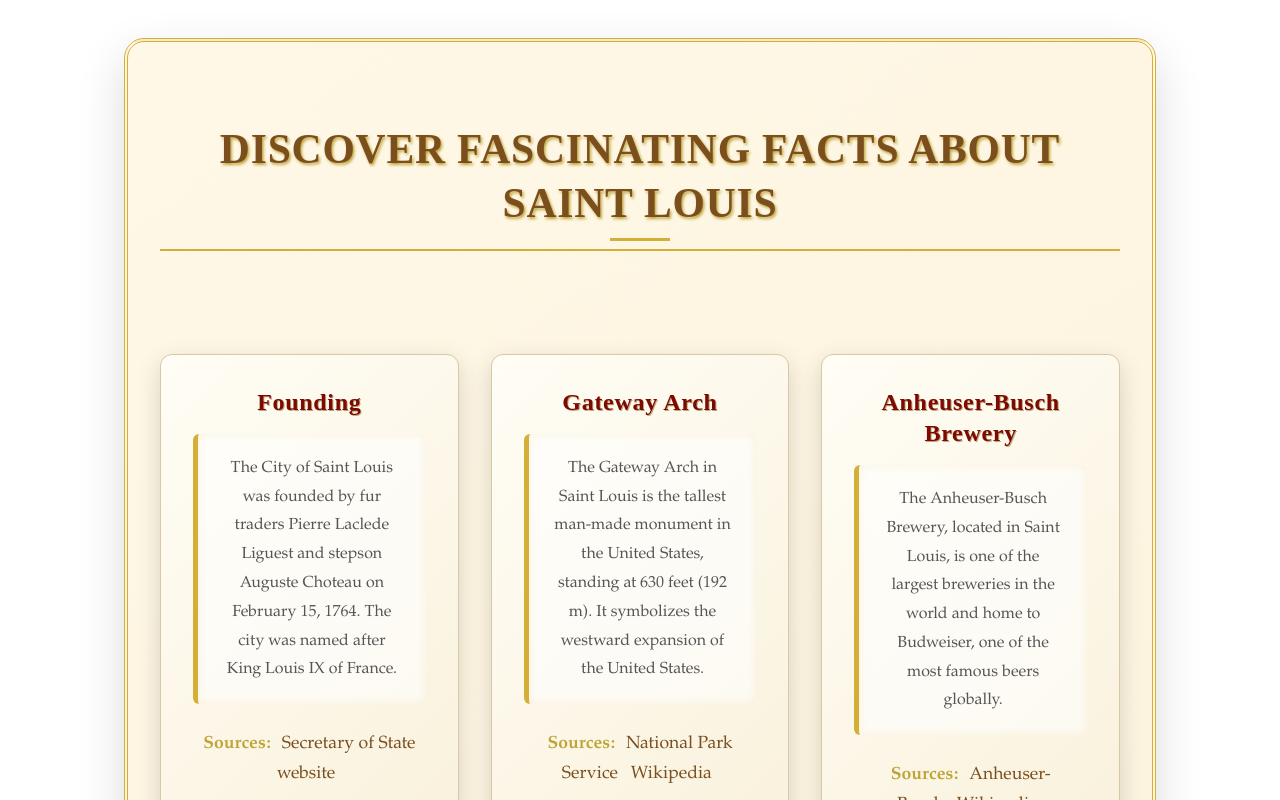
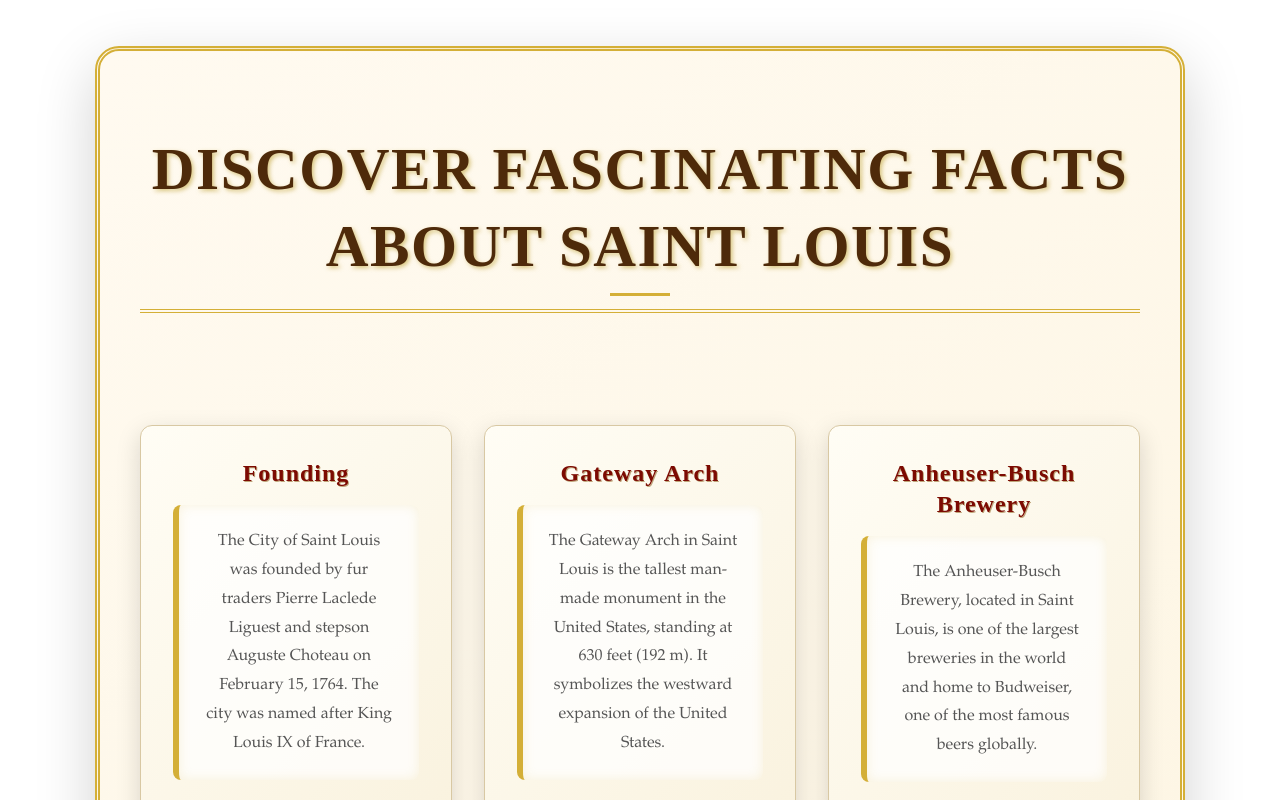
Before and after one commit to mcckyle/saint-louis-facts, a React (Vite) app: page / in a window 1280 px wide. Shown: the part 1480-2280 px from the top of the page. Built offline with nearby package versions, Linux system fonts and the light colour scheme.

Commit message:
FunFactsList.jsx: Adjust the facts list styles for consistency purposes.

```diff
--- a/src/components/FunFactsList.css
+++ b/src/components/FunFactsList.css
@@ -3,45 +3,40 @@
 /* Fun Facts Section Styling */
 .fun-facts
 {
-    background: linear-gradient(145deg, #fff8e7, #f6e9c8);
-    padding: 5rem 2rem;
-    border-radius: 20px;
-    box-shadow: 0 18px 48px rgba(0, 0, 0, 0.14);
-    margin: 4rem auto;
-    max-width: 1150px;
+    background: linear-gradient(145deg, #fffaf0, #f9ebc6);
+    padding: 5rem 2.5rem;
+    border-radius: 24px;
+    box-shadow: 0 20px 60px rgba(0, 0, 0, 0.18);
+    margin: 4.5rem auto;
+    max-width: 1180px;
     text-align: center;
-    border: 4px double #d4af37;
+    border: 5px double #d4af37;
     font-family: 'Playfair Display', 'Garamond', serif;
+    position: relative;
+    overflow: hidden;
 }
 
 /* Container to align the content .*/
 .facts-container
 {
-    max-width: 960px;
+    max-width: 1000px;
     margin: 0 auto;
 }
 
 /* Section Heading Styling. */
 .fun-facts-heading
 {
-    font-size: 3.5rem;
+    font-size: 3.7rem;
     font-family: 'Cinzel Decorative', serif;
     font-weight: 700;
-    color: #5c3b1e;
+    color: #4e2a0a;
     margin-bottom: 3rem;
-    text-shadow: 1.5px 1.5px 3px #bfa437;
-    letter-spacing: 1.2px;
+    text-shadow: 2px 2px 4px rgba(191, 164, 55, 0.6);
+    letter-spacing: 1.5px;
     text-transform: uppercase;
-}
-
-.fun-facts h2
-{
-    font-size: 2.6rem;
-    font-family: 'Cinzel', serif;
-    font-weight: 600;
-    color: #7b4e1d;
-    margin-bottom: 2.4rem;
-    letter-spacing: 0.8px;
+    border-bottom: 4px double #d4af37;
+    display: inline-block;
+    padding-bottom: 0.8rem;
 }
 
 /* Fact List Styling. */
@@ -56,53 +51,54 @@
 .fact-item
 {
     background: linear-gradient(135deg, #fffdf5, #f9f1dc);
-    border: 2.5px solid #d4af37;
-    border-radius: 18px;
-    padding: 3rem 2.5rem;
-    margin-bottom: 3rem;
-    box-shadow: 0 14px 32px rgba(0, 0, 0, 0.18);
+    border: 3px solid #d4af37;
+    border-radius: 20px;
+    padding: 3.2rem 2.7rem;
+    margin-bottom: 3.2rem;
+    box-shadow: 0 16px 40px rgba(0, 0, 0, 0.2);
     transition: transform 0.35s ease, box-shadow 0.35s ease;
 }
 
 .fact-item:hover
 {
     transform: scale(1.05) translateY(-6px);
-    box-shadow: 0 20px 48px rgba(0, 0, 0, 0.22);
+    box-shadow: 0 24px 52px rgba(0, 0, 0, 0.24);
 }
 
 /* Fact Title. */
 .fact-title
 {
-    font-size: 2.4rem;
+    font-size: 2.5rem;
     font-family: 'Cinzel Decorative', serif;
-    color: #472b13;
-    margin-bottom: 1.5rem;
-    text-shadow: 0.6px 0.6px 1px #bfa437;
-    letter-spacing: 0.7px;
+    color: #3d1f00;
+    margin-bottom: 1.6rem;
+    text-shadow: 1px 1px 0 #bfa437;
+    letter-spacing: 1px;
+    text-transform: capitalize;
 }
 
 /* Fact Description Styling. */
 .fact-description
 {
-    font-size: 1.35rem;
-    line-height: 2;
+    font-size: 1.4rem;
+    line-height: 2.1;
     font-family: 'Lora', serif;
-    color: #3c3c3c;
-    margin-bottom: 1.6rem;
-    background: rgba(255, 255, 255, 0.6);
-    padding: 1.25rem 1.5rem;
-    border-left: 5px solid #d4af37;
-    border-radius: 6px;
-    box-shadow: inset 0 0 8px rgba(212, 175, 55, 0.15);
+    color: #2f2f2f;
+    margin-bottom: 1.8rem;
+    background: rgba(255, 255, 255, 0.75);
+    padding: 1.4rem 1.6rem;
+    border-left: 6px solid #d4af37;
+    border-radius: 8px;
+    box-shadow: inset 0 0 12px rgba(212, 175, 55, 0.15);
 }
 
 /* Fact Sources Styling. */
 .fact-sources
 {
-    font-size: 1.1rem;
+    font-size: 1.15rem;
     font-family: 'Garamond', serif;
-    color: #5f5f5f;
-    margin-top: 0.6rem;
+    color: #5a4632;
+    margin-top: 0.8rem;
 }
 
 .fact-sources span
@@ -125,6 +121,16 @@
     text-decoration: underline;
 }
 
+/*.fun-facts h2
+{
+    font-size: 2.6rem;
+    font-family: 'Cinzel', serif;
+    font-weight: 600;
+    color: #7b4e1d;
+    margin-bottom: 2.4rem;
+    letter-spacing: 0.8px;
+}*/
+
 /* Mobile Responsiveness styles. */
 @media (max-width: 768px) {
   .fun-facts {
@@ -132,7 +138,7 @@
   }
 
   .fun-facts-heading {
-    font-size: 2.75rem;
+    font-size: 2.7rem;
   }
 
   .fact-title {
@@ -140,12 +146,12 @@
   }
 
   .fact-description {
-    font-size: 1.1rem;
-    padding: 1rem 1.2rem;
+    font-size: 1.15rem;
+    padding: 1.1rem 1.3rem;
   }
 
   .fact-item {
     padding: 2.2rem 1.8rem;
-    margin-bottom: 2rem;
+    margin-bottom: 2.2rem;
   }
 }
--- a/src/components/FunFactsList.jsx
+++ b/src/components/FunFactsList.jsx
@@ -12,7 +12,9 @@
     return (
         <section id="facts" className="fun-facts" role="region" aria-labelledby="facts-heading">
             <div className = "facts-container" data-testid="facts-container">
-                <h2 id="facts-heading" className="fun-facts-heading">Discover Fascinating Facts About Saint Louis </h2>
+                <h2 id="facts-heading" className="fun-facts-heading">
+                  Discover Fascinating Facts About Saint Louis
+                </h2>
 
                 <ul className="fact-list">
                     {facts.map((fact, index) => (
--- a/src/components/Intro.css
+++ b/src/components/Intro.css
@@ -25,7 +25,7 @@
 }
 
 /* Title styling for the Intro section. */
-.intro h2
+.intro-title
 {
   font-family: 'Cinzel Decorative', serif;
     font-size: 3.6rem;
```
